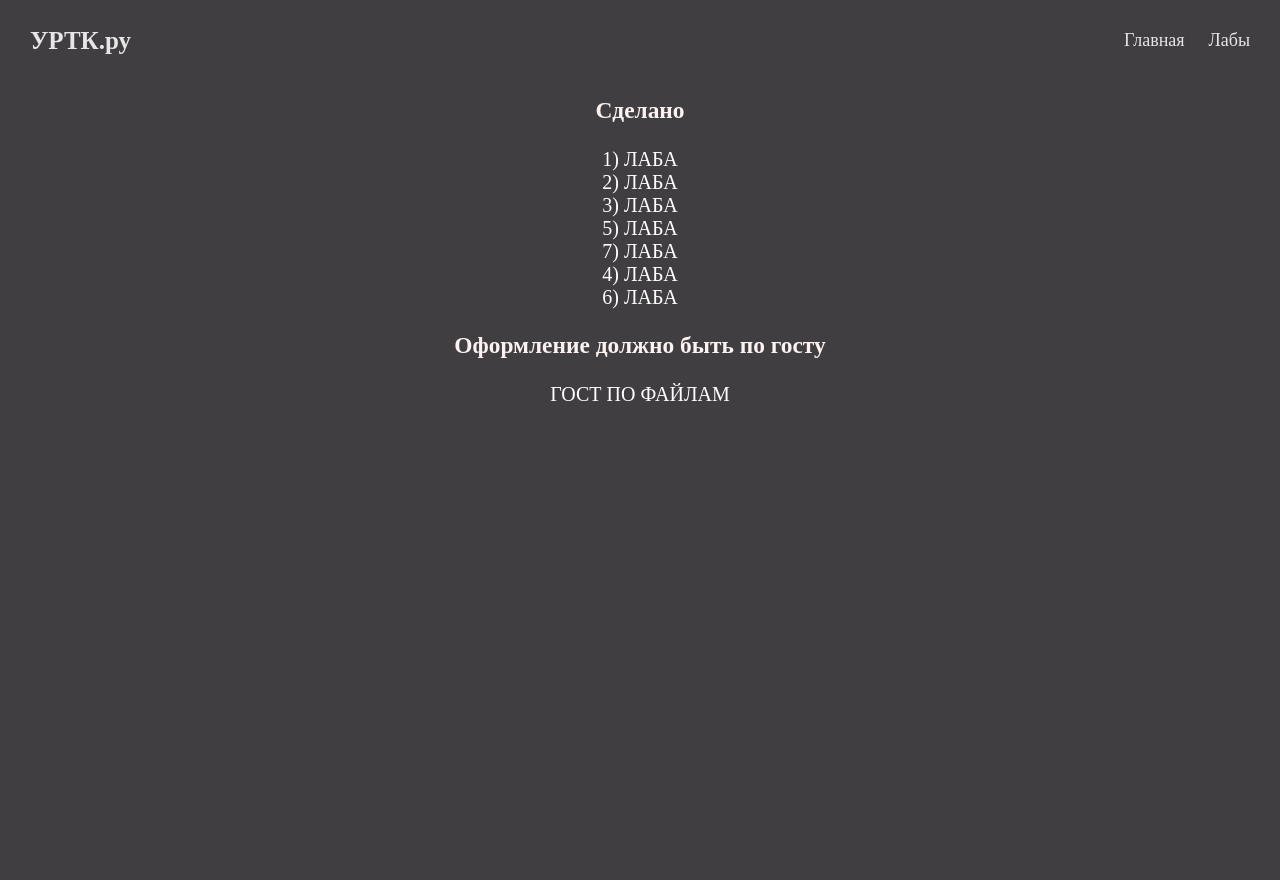
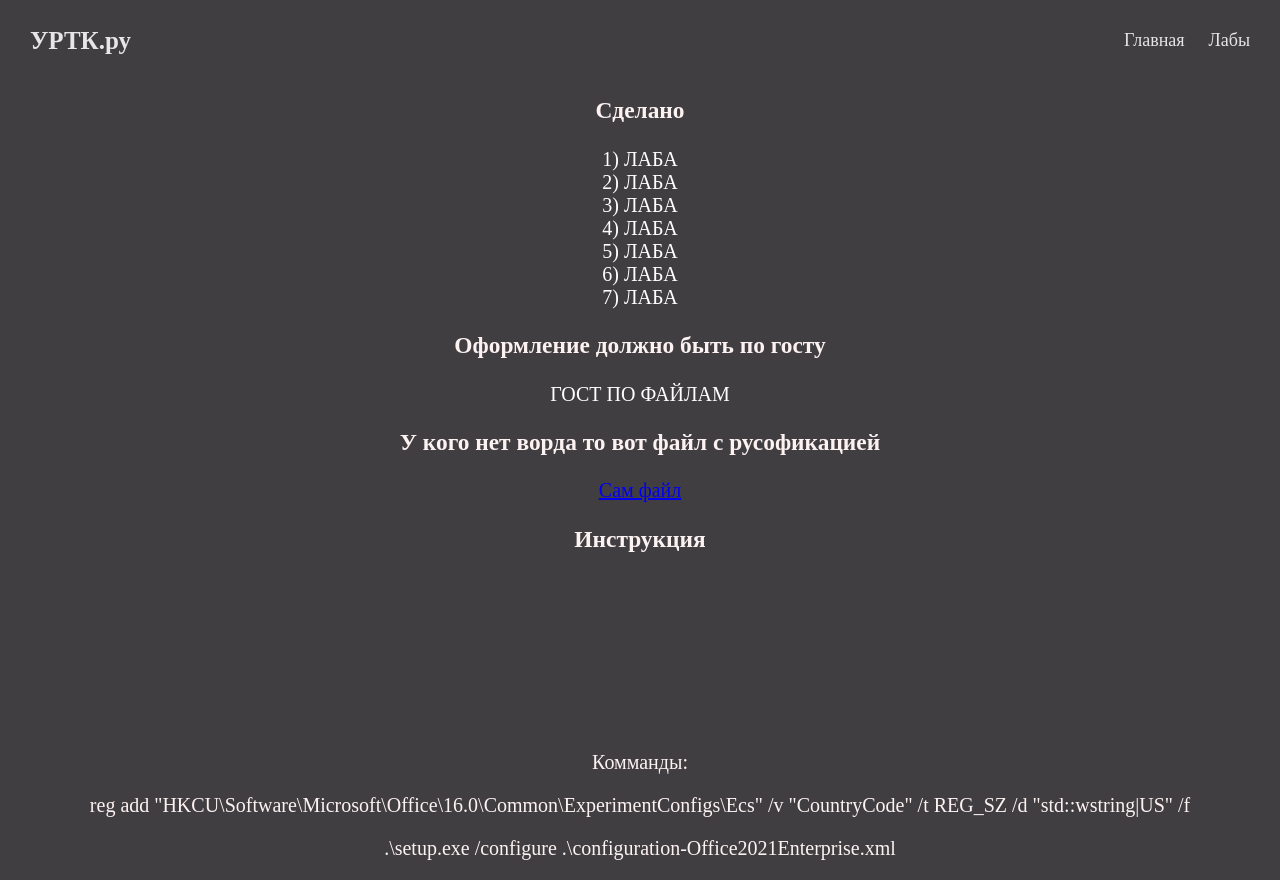
Before and after one commit to Anton5r/MyWeb, a Next.js app: page /posts in a window 1280 px wide. Before the commit the page ends 816 px from the top, so only its background shows below. Built offline with nearby package versions, Linux system fonts and the light colour scheme.

Commit message:
asqwascsd

```diff
--- a/pages/posts.js
+++ b/pages/posts.js
@@ -15,17 +15,30 @@ export default function Posts () {
         <div className={styles.linkp}>
         <h3>Сделано</h3>
         <p className='sizefile'>
-        <a className={styles.file} href="https://docs.google.com/document/d/1c1kyZ7sHxYRE2h2hdAwwGW0ZrrVf40k1/edit?usp=sharing&ouid=106894929838315556260&rtpof=true&sd=true">1) Лаба</a><br/>
-        <a className={styles.file} href="https://docs.google.com/document/d/1C_Tg_KowpE2da9BZKeBZL4KlnNcYIv_D/edit?usp=sharing&ouid=106894929838315556260&rtpof=true&sd=true">2) Лаба</a><br/>
-        <a className={styles.file} href="https://docs.google.com/document/d/1-8rJjW9gaKo2x5N2S0FFzLngMD84TPae/edit?usp=sharing&ouid=106894929838315556260&rtpof=true&sd=true">3) Лаба</a><br/>
-        <a className={styles.file} href="https://docs.google.com/document/d/1g8jJ_YblKxb6B8h228F3YTPf2ALEJ73J/edit?usp=share_link&ouid=106894929838315556260&rtpof=true&sd=true">5) Лаба</a><br/>
-        <a className={styles.file} href="https://docs.google.com/document/d/1R1EjYaSkg-8r5ZvzNP-p15Xc_-fP8L8Z/edit?usp=sharing&ouid=106894929838315556260&rtpof=true&sd=true">7) Лаба</a><br/>
-        <a className={styles.file} href="https://docs.google.com/document/d/1c--nub_9k0iS1UgOBBe39FimcPPF6s0g/edit?usp=sharing&ouid=106894929838315556260&rtpof=true&sd=true">4) Лаба</a><br/>
-        <a className={styles.file} href="https://docs.google.com/document/d/1OGuz5PwZkJcjZOu6dWMm7gETeY8J4aqO/edit?usp=sharing&ouid=106894929838315556260&rtpof=true&sd=true">6) Лаба</a><br/>
+        <a className={styles.file} href="https://docs.google.com/document/d/1xndMF1PLf684ZFMb6WslKLbQk0P6NSx-/edit?usp=drive_link&ouid=106894929838315556260&rtpof=true&sd=true">1) Лаба</a><br/>
+        <a className={styles.file} href="https://docs.google.com/document/d/1FvTaCjzMJn1wBZZhC44SSpZvp1uCK5G0/edit?usp=drive_link&ouid=106894929838315556260&rtpof=true&sd=true">2) Лаба</a><br/>
+        <a className={styles.file} href="https://docs.google.com/document/d/18muqI4vWe-Jcu5u6AV6HhPAoRuc7JHBC/edit?usp=drive_link&ouid=106894929838315556260&rtpof=true&sd=true">3) Лаба</a><br/>
+        <a className={styles.file} href="#">4) Лаба</a><br/>
+        <a className={styles.file} href="#">5) Лаба</a><br/>
+        <a className={styles.file} href="#">6) Лаба</a><br/>
+        <a className={styles.file} href="#">7) Лаба</a><br/>
         </p>
 
         <h3>Оформление должно быть по госту</h3>
         <p className={styles.sizefile}><a className={styles.file} href="https://drive.google.com/file/d/1F9eU9P3wFFdsCjc41-pVF4U7P2CMz4rP/view?usp=sharing">ГОСТ по файлам</a></p>
+
+        <h3>У кого нет ворда то вот файл с русофикацией</h3>
+        <p><a className={styles.sizefile} href='https://www.microsoft.com/en-us/download/details.aspx?id=49117'>Сам файл</a></p>
+        <h3>Инструкция</h3>
+        <iframe
+            scr = "https://drive.google.com/file/d/1GKXyZ1XUv8ZB9HGLEYUtY_tlaRwc0vvp/view?usp=drive_link"
+            frameborder="0"
+            allowfullscreen
+            className={styles.sizefile}
+        />
+        <p className={styles.sizefile}>Комманды: </p>
+        <p className={styles.sizefile}>reg add "HKCU\Software\Microsoft\Office\16.0\Common\ExperimentConfigs\Ecs" /v "CountryCode" /t REG_SZ /d "std::wstring|US" /f</p>
+        <p className={styles.sizefile}>.\setup.exe /configure .\configuration-Office2021Enterprise.xml</p>
 
         </div>
 
```
